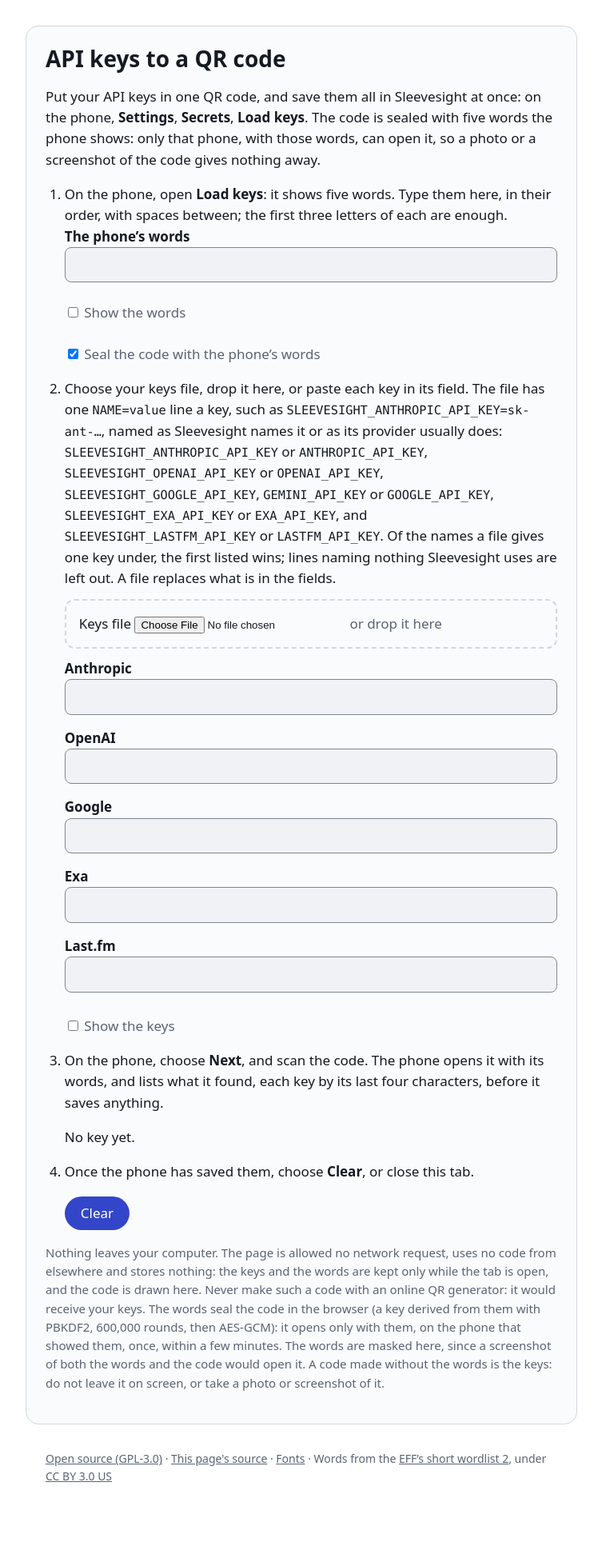
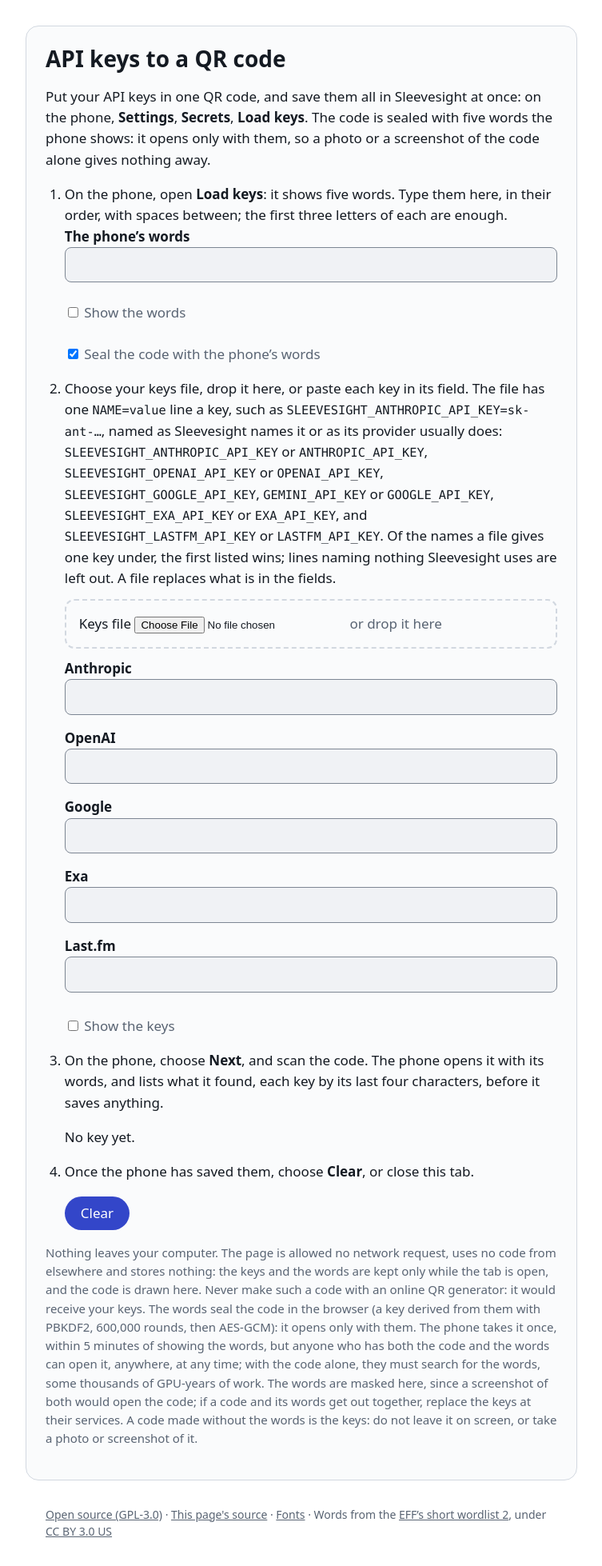
Before and after one commit to wkusnierczyk/sleevesight, a Jekyll site: the page api-keys.html, which Jekyll copies as it is, in a window 1280 px wide. Shown: the whole page at 80% size, without its empty margins (263-1016 px from the left). Built offline with Jekyll 4.4.1, drawn with Linux system fonts in a browser that asks for light colours; before the commit the page ends 1888 px from its top, so only the background shows below that.

Commit message:
[DOCS] Sealed keys code: the code opens only with the words; the 5 minutes and one use are the phone's
The texts treated the expiry and the single use as properties of the code. They are the phone's
rules: anyone with both the code and the words can open it, anywhere, at any time.

- `load_keys_words_intro`, the words' line under them, `api-keys.html`, `privacy.md`,
  `design/design.md`, the settings guide, the journey and solutions pages and `README.md` say the
  code opens only with the words, and the phone takes it once, within 5 minutes.
- They give the offline cost with the code alone (about 2^71 HMAC-SHA256 calls, thousands of
  GPU-years), and say to replace the keys if a code and its words get out together; the residual
  risk of a photo of both has no time limit.
- `README.md`: through Gradle's `run`, what is typed shows: type the words in the installed CLI.
- `design/design.md`: the expiry clock, `keys-qr`'s readers, and the page's drawing.

Co-Authored-By: Claude Opus 5.5 <noreply@anthropic.com>

```diff
--- a/api-keys.html
+++ b/api-keys.html
@@ -21,7 +21,7 @@
 <body>
 <main>
   <h1>API keys to a QR code</h1>
-  <p>Put your API keys in one QR code, and save them all in Sleevesight at once: on the phone, <b>Settings</b>, <b>Secrets</b>, <b>Load keys</b>. The code is sealed with five words the phone shows: only that phone, with those words, can open it, so a photo or a screenshot of the code gives nothing away.</p>
+  <p>Put your API keys in one QR code, and save them all in Sleevesight at once: on the phone, <b>Settings</b>, <b>Secrets</b>, <b>Load keys</b>. The code is sealed with five words the phone shows: it opens only with them, so a photo or a screenshot of the code alone gives nothing away.</p>
 
   <ol>
     <li>On the phone, open <b>Load keys</b>: it shows five words. Type them here, in their order, with spaces between; the first three letters of each are enough.
@@ -52,7 +52,7 @@
     </li>
   </ol>
 
-  <p class="note">Nothing leaves your computer. The page is allowed no network request, uses no code from elsewhere and stores nothing: the keys and the words are kept only while the tab is open, and the code is drawn here. Never make such a code with an online QR generator: it would receive your keys. The words seal the code in the browser (a key derived from them with PBKDF2, 600,000 rounds, then AES-GCM): it opens only with them, on the phone that showed them, once, within a few minutes. The words are masked here, since a screenshot of both the words and the code would open it. A code made without the words is the keys: do not leave it on screen, or take a photo or screenshot of it.</p>
+  <p class="note">Nothing leaves your computer. The page is allowed no network request, uses no code from elsewhere and stores nothing: the keys and the words are kept only while the tab is open, and the code is drawn here. Never make such a code with an online QR generator: it would receive your keys. The words seal the code in the browser (a key derived from them with PBKDF2, 600,000 rounds, then AES-GCM): it opens only with them. The phone takes it once, within 5 minutes of showing the words, but anyone who has both the code and the words can open it, anywhere, at any time; with the code alone, they must search for the words, some thousands of GPU-years of work. The words are masked here, since a screenshot of both would open the code; if a code and its words get out together, replace the keys at their services. A code made without the words is the keys: do not leave it on screen, or take a photo or screenshot of it.</p>
 </main>
 <footer><a href="https://github.com/wkusnierczyk/sleevesight/blob/main/LICENSE">Open source (GPL-3.0)</a> · <a href="https://github.com/wkusnierczyk/sleevesight/blob/main/api-keys.html">This page's source</a> · <a href="design/brand.html#fonts">Fonts</a> · Words from the <a href="https://www.eff.org/dice">EFF’s short wordlist 2</a>, under <a href="https://creativecommons.org/licenses/by/3.0/us/">CC BY 3.0 US</a></footer>
 </body>
--- a/app/src/main/res/values/strings_settings.xml
+++ b/app/src/main/res/values/strings_settings.xml
@@ -126,13 +126,13 @@
 
     <!-- Load keys and Purge keys (#446): the screens that replace their dialogs. Load keys starts
          with five words, which seal the setup code to this phone (#590). -->
-    <string name="load_keys_words_intro">These words seal your keys to this phone: the QR code made with them opens only here, and only with them, so a photo or a screenshot of it gives nothing away.</string>
+    <string name="load_keys_words_intro">These words seal your keys: the QR code made with them opens only with them, so a photo or a screenshot of the code alone gives nothing away.</string>
     <string name="load_keys_open">1. On your computer, open the API keys page:</string>
     <string name="load_keys_type">2. Type these words there. The first three letters of each are enough.</string>
     <!-- Under the words; the argument is how many minutes they last. -->
     <plurals name="load_keys_words_expire">
-        <item quantity="one">They open one QR code, and expire in %1$d minute or when you leave this screen.</item>
-        <item quantity="other">They open one QR code, and expire in %1$d minutes or when you leave this screen.</item>
+        <item quantity="one">This phone takes one QR code made with them, within %1$d minute; it forgets them when you leave this screen.</item>
+        <item quantity="other">This phone takes one QR code made with them, within %1$d minutes; it forgets them when you leave this screen.</item>
     </plurals>
     <string name="load_keys_words_expired">These words have expired. Show new words, and type those on the computer.</string>
     <string name="load_keys_new_words">New words</string>
```
Also changed, not shown: design/design.md (+2 -2 lines), docs/journey/index.md (+1 -1 lines), docs/solutions/index.md (+1 -1 lines), docs/tutorials/settings/index.md (+2 -2 lines), privacy.md (+1 -1 lines), README.md.
